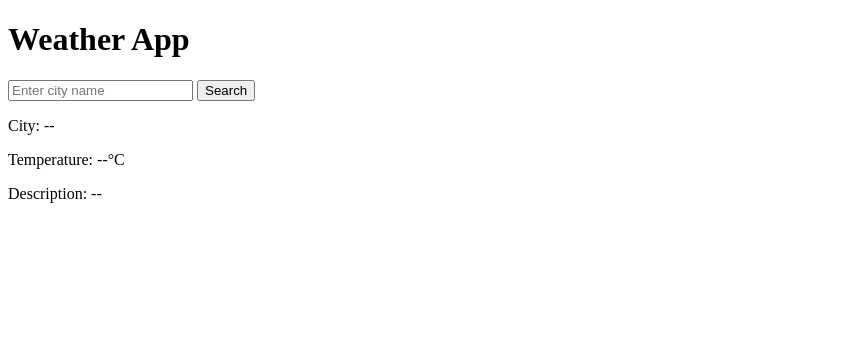
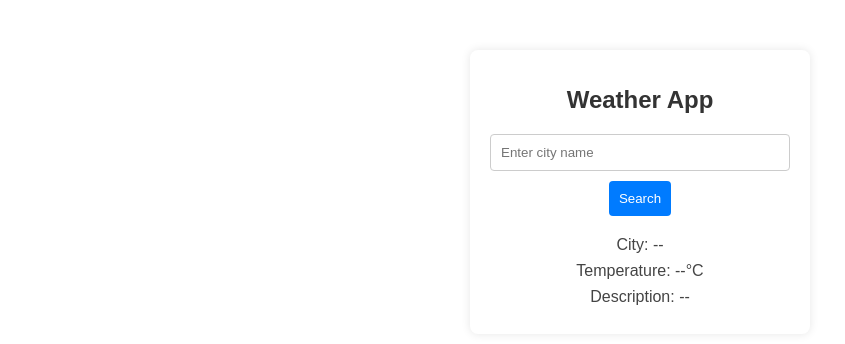
Before and after one commit to suitykashyap/Weather-App, a plain HTML site: page index.html in a window 1280 px wide. Shown: the whole page, without its empty margins (0-845 px from the left). Drawn offline with Linux system fonts and the light colour scheme.

Commit message:
Styled HTML elements using CSS for a visually appealing layout

```diff
--- a/css/style.css
+++ b/css/style.css
@@ -1 +1,64 @@
-nn
+/* Container styling */
+.container {
+    background-color: #fff;
+    padding: 20px;
+    border-radius: 8px;
+    box-shadow: 0 0 10px rgba(0, 0, 0, 0.1);
+    width: 300px;
+    text-align: center;
+    margin: 50px auto;
+    font-family: Arial, sans-serif;
+}
+
+/* Header styling */
+h1 {
+    font-size: 24px;
+    color: #333;
+    margin-bottom: 20px;
+}
+
+/* Search Box Styling */
+.search-box {
+    margin-bottom: 20px;
+}
+
+#city-input {
+    padding: 10px;
+    width: calc(100% - 22px);
+    border: 1px solid #ccc;
+    border-radius: 4px;
+}
+
+#search-btn {
+    padding: 10px;
+    cursor: pointer;
+    background-color: #007BFF;
+    color: white;
+    border: none;
+    border-radius: 4px;
+    margin-top: 10px;
+}
+
+/* Weather info text */
+.weather-info p {
+    font-size: 16px;
+    color: #444;
+    margin: 8px 0;
+}
+
+/* Responsive Design */
+@media (max-width: 600px) {
+    .container {
+        width: 100%;
+        margin: 20px;
+    }
+
+    #city-input {
+        width: calc(100% - 20px);
+    }
+
+    #search-btn {
+        width: 100%;
+        margin-top: 10px;
+    }
+}
--- a/index.html
+++ b/index.html
@@ -8,21 +8,22 @@
 </head>
 <body>
 
+    <div class="container">
         <h1>Weather App</h1>
 
         <!-- Search Section -->
-    <div class="search-section">
+        <div class="search-box">
             <input type="text" id="city-input" placeholder="Enter city name">
             <button id="search-btn">Search</button>
         </div>
 
-    <!-- Weather Information Section -->
+        <!-- Weather Info Section -->
         <div class="weather-info">
             <p id="city-name">City: --</p>
             <p id="temperature">Temperature: --°C</p>
             <p id="weather-description">Description: --</p>
         </div>
+    </div>
 
     <script src="js/app.js"></script>
 </body>
-</html>
```
Lines whose indentation alone changed are shown as unchanged.
